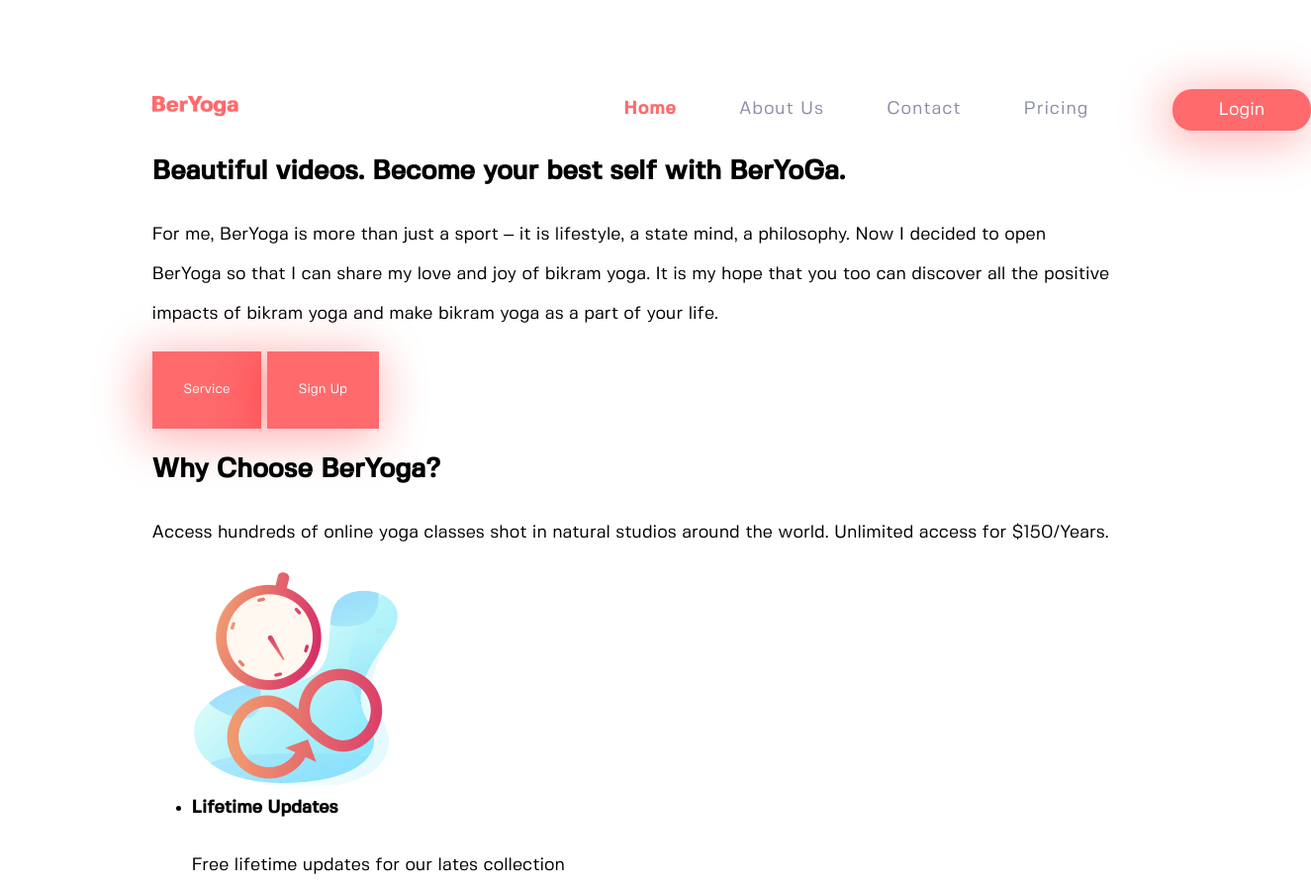
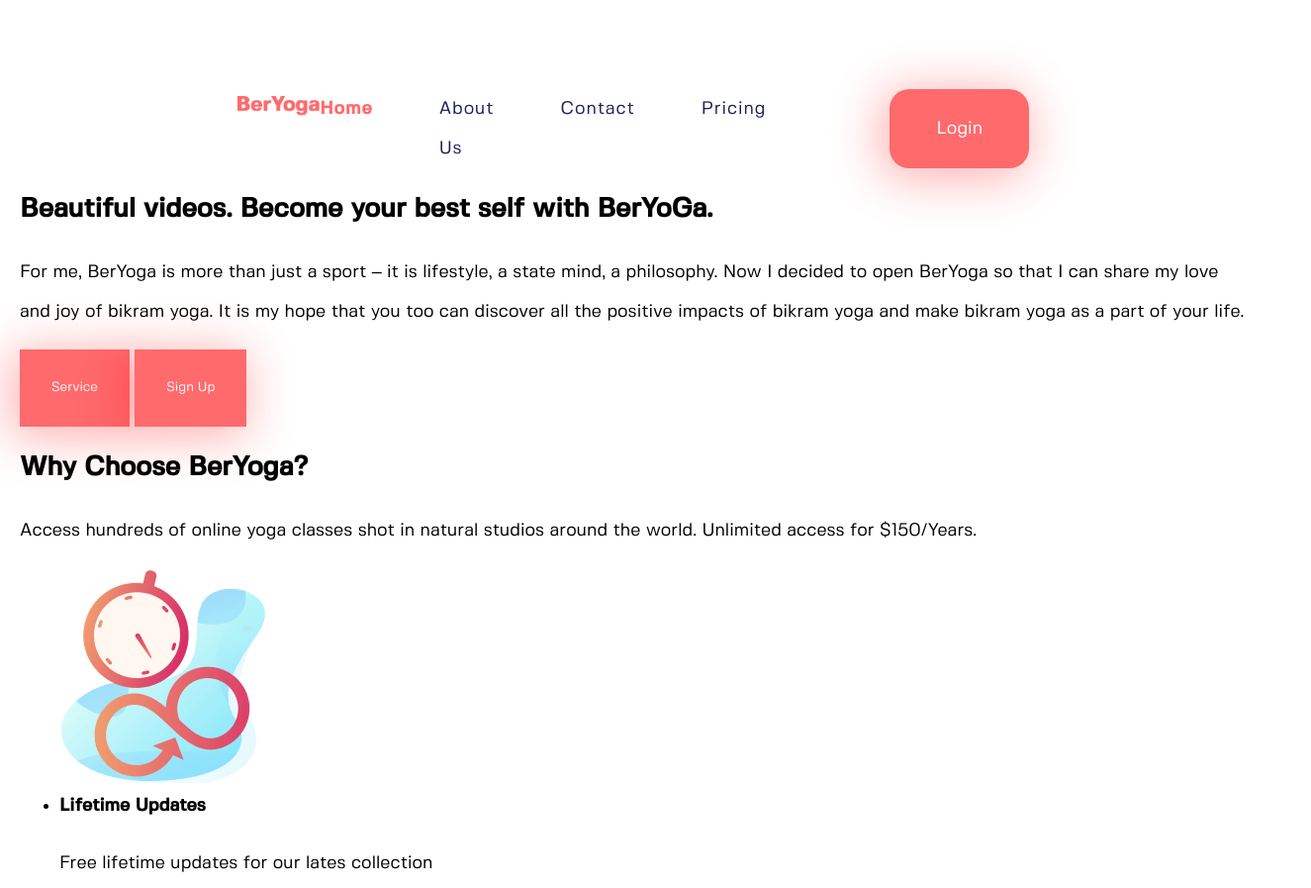
Before and after one commit to amelinayullia/beryoga, a website: page source/index.html in a window 1280 px wide. Shown: the top 897 px of the page at 99% size, 1325 px wide, since content can reach past the window. Drawn offline with nearby package versions, Linux system fonts and the light colour scheme; files that its build step writes are made by us from their sources.

Commit message:
makes edits in header styles

```diff
--- a/source/sass/blocks/main-nav.scss
+++ b/source/sass/blocks/main-nav.scss
@@ -1,6 +1,6 @@
 .main-nav {
   display: flex;
-  min-width: 51%;
+  margin-left: auto;
 
   .main-nav__button {
     padding: 11px 47px;
--- a/source/sass/blocks/nav-list.scss
+++ b/source/sass/blocks/nav-list.scss
@@ -1,9 +1,8 @@
 .nav-list {
   display: flex;
   justify-content: space-between;
-  min-width: 470px;
   margin: 0;
-  margin-right: 17%;
+  margin-right: 58px;
   list-style: none;
   padding: 0;
 
@@ -11,12 +10,16 @@
     text-decoration: none;
     font-weight: 400;
     line-height: 36px;
-    opacity: 0.5;
     letter-spacing: 0.9px;
     color: #1c2056;
+    padding-right: 67px;
+
+
+    &:hover {
+      opacity: 0.5;
+    }
 
     &--active {
-      opacity: 1;
       color: #ff6a6d;
       font-weight: 700;
     }
--- a/source/sass/blocks/page-header.scss
+++ b/source/sass/blocks/page-header.scss
@@ -1,12 +1,11 @@
 .page-header {
   display: flex;
-  justify-content: space-between;
   padding: 0;
   padding-top: 90px;
+  padding-right: 220px;
+  padding-left: 220px;
 
   .page-header__logo {
     margin-top: 7px;
-    margin-right: 40%;
-    max-width: 9%
   }
 }
--- a/source/sass/container.scss
+++ b/source/sass/container.scss
@@ -1,5 +1,5 @@
 .container {
-  max-width: 100%;
-  padding: 0 12%;
+  max-width: 1920px;
+  padding: 0 20px;
   margin: 0 auto;
 }
```
